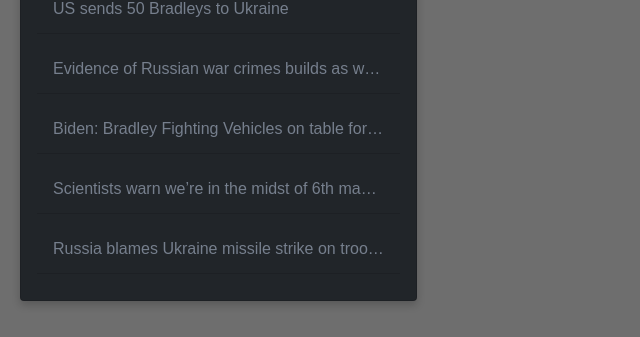
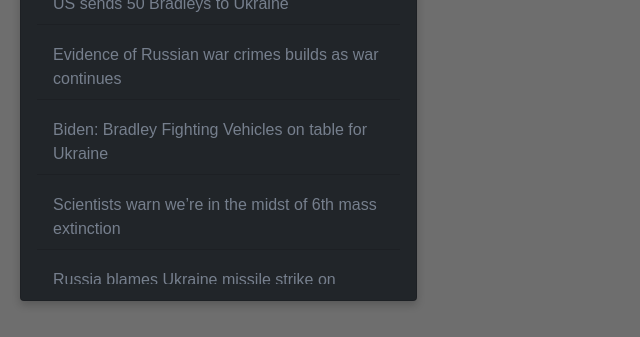
Before and after one commit to Pojjara/ContentAgregator, a Flask app: page / in a window 1280 px wide. Shown: the part 835-1172 px from the top of the page, without its empty margins (0-640 px from the left). Run offline with Flask 2, Linux system fonts and the light colour scheme; some libraries are stand-ins or nearby versions.

Commit message:
Styling changes
Heigh of article is set to auto now, also text is no longer truncated

```diff
--- a/static/newstyles.css
+++ b/static/newstyles.css
@@ -69,7 +69,7 @@
     display: flex;
     align-items: center;
     margin-bottom: 10px;
-    height: 50px;
+    height: auto;
     /* set a fixed height for the article items */
     overflow: hidden;
     /* add overflow: hidden to hide any content that overflows the fixed height */
@@ -81,13 +81,14 @@
 
 .article-text {
     flex: 1;
-    white-space: nowrap;
+    white-space: normal;
     overflow: hidden;
     text-overflow: ellipsis;
     font-size: 16px;
     /* increase the font size for the article titles */
     text-decoration: none;
     /* remove the text-decoration for the article titles */
+    transition: 0.3s;
 }
 
 
--- a/webscraping.py
+++ b/webscraping.py
@@ -137,7 +137,7 @@
         articles = scrape_articles(site)
         print(f"Succesfully scraped data from {site['name']} \u2713")
         insert_articles(articles, site['id'])
-        #remove_old_articles("database.db", site['id'], 15)
+        remove_old_articles("database.db", site['id'], 15)
     if xARTICLES > 0:
         print(xARTICLES, " Article Added !")
 
```
Also changed, not shown: database.db.
